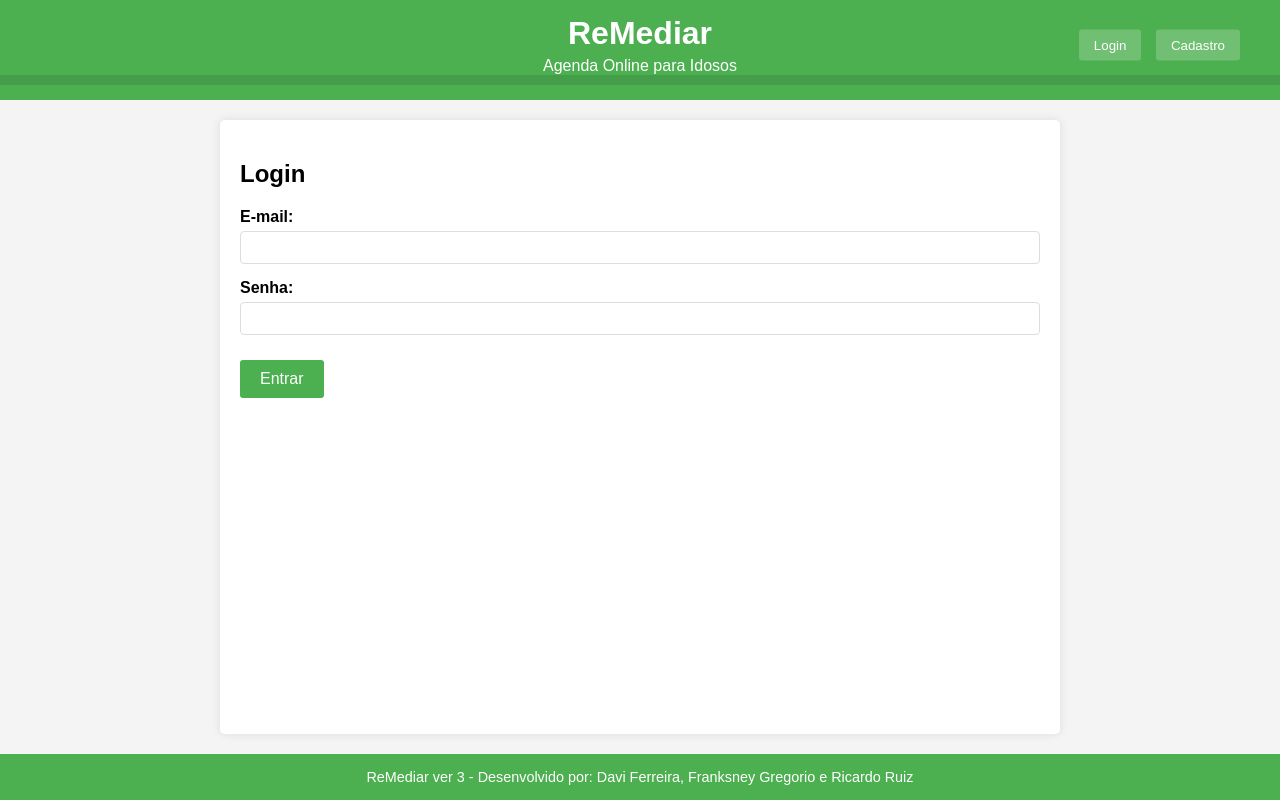
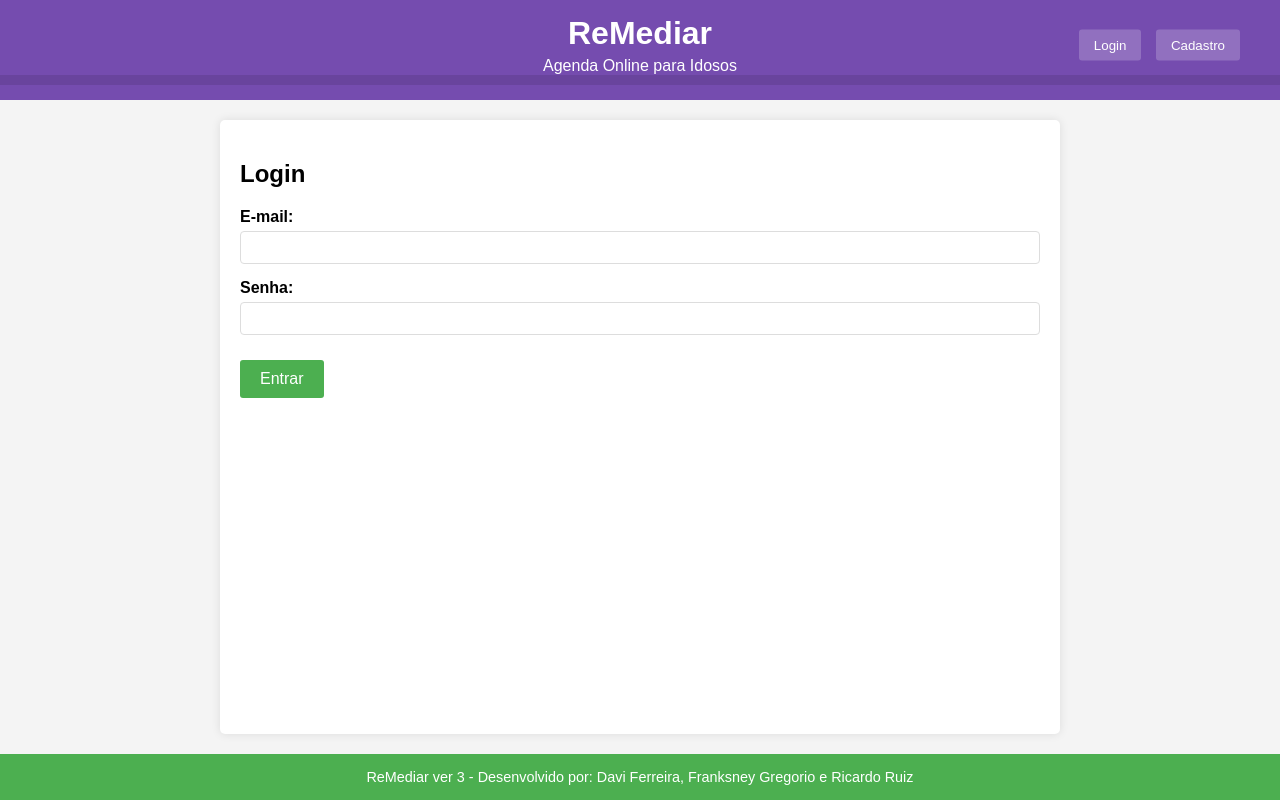
Before and after one commit to FranksneyGregorio/Projeto-ReMediar-main, a plain HTML site: page Projeto-ReMediar-main/index.html in a window 1280 px wide. Drawn offline with Linux system fonts and the light colour scheme; no server answers.

Commit message:
alteração na cor do header

```diff
--- a/Projeto-ReMediar-main/styles.css
+++ b/Projeto-ReMediar-main/styles.css
@@ -11,7 +11,7 @@ body {
 
 /* HEADER */
 header {
-  background: #4CAF50;
+  background: #6d926e;
   color: #fff;
   padding: 15px 0;
   text-align: center;
@@ -19,7 +19,7 @@ header {
   width: 100%;
 }
 header {
-  background: #4CAF50;
+  background: #754caf;
   color: #fff;
   padding: 15px 0;
   text-align: center;
```
